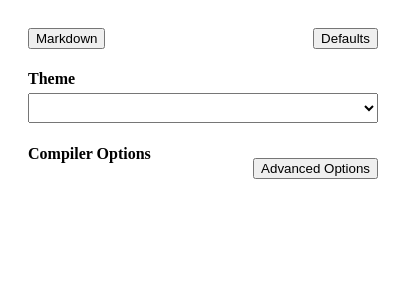
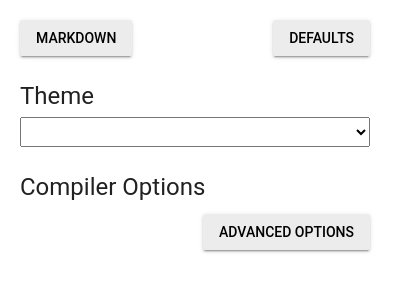
Before and after one commit to simov/markdown-viewer, a browser extension: page content/popup.html in a window 400 px wide. Drawn offline with Linux system fonts and the light colour scheme.

Commit message:
Add mdl to popup

```diff
--- a/content/popup.html
+++ b/content/popup.html
@@ -3,10 +3,11 @@
 <head>
   <meta http-equiv="Content-type" content="text/html; charset=utf-8" />
   <title>Markdown Viewer</title>
+  <link href="/vendor/mdl.min.css" rel="stylesheet" type="text/css" media="all" />
   <link href="/css/popup.css" rel="stylesheet" type="text/css" media="all" />
+  <script src="/vendor/mdl.min.js" type="text/javascript" charset="utf-8"></script>
   <script src="/vendor/mithril.min.js" type="text/javascript" charset="utf-8"></script>
 </head>
-<body>
-</body>
+<body></body>
 <script src="/content/popup.js" type="text/javascript" charset="utf-8"></script>
 </html>
```
